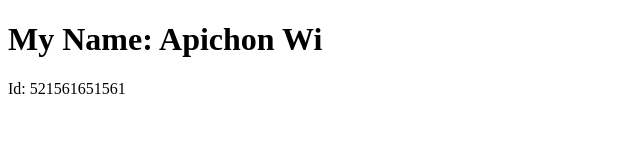
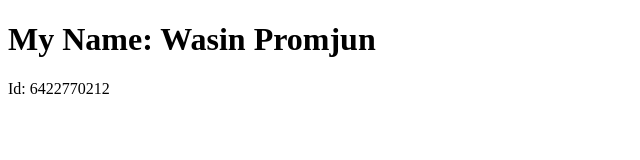
Before and after one commit to WasinPromjun/DES424_6422770212, a plain HTML site: page src/index.html in a window 1280 px wide. Shown: the whole page, without its empty margins (0-640 px from the left). Drawn offline with Linux system fonts and the light colour scheme.

Commit message:
edit Name and ID

```diff
--- a/src/index.html
+++ b/src/index.html
@@ -1,7 +1,7 @@
 <!DOCTYPE html>
 <html>
 <body>
-<h1>My Name: Apichon Wi</h1>
-<p>Id: 521561651561</p>
+<h1>My Name: Wasin Promjun</h1>
+<p>Id: 6422770212</p>
 </body>
 </html>
```
